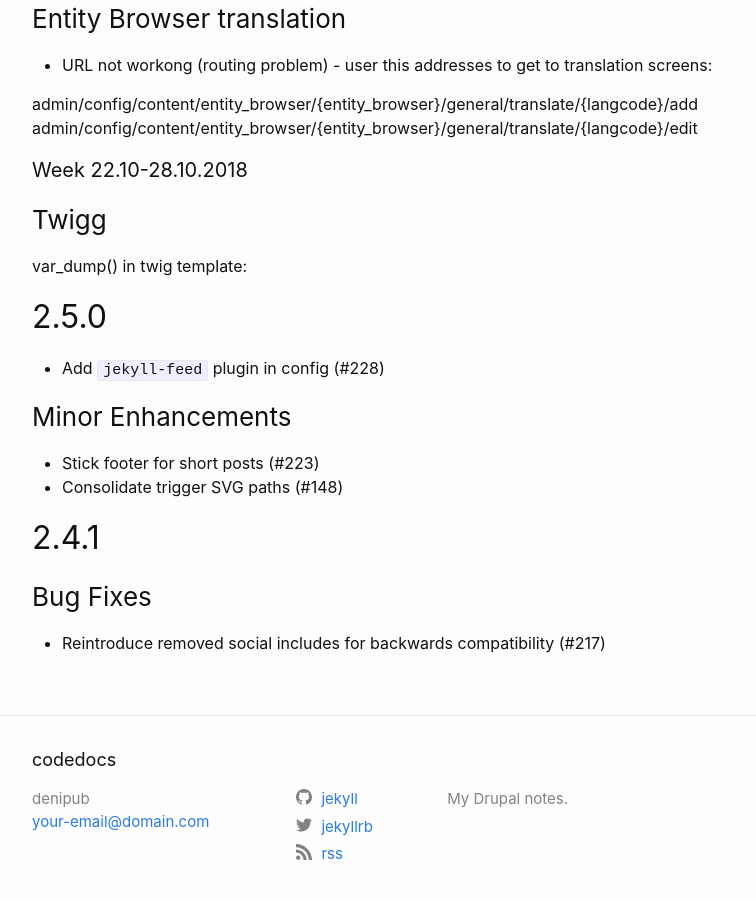
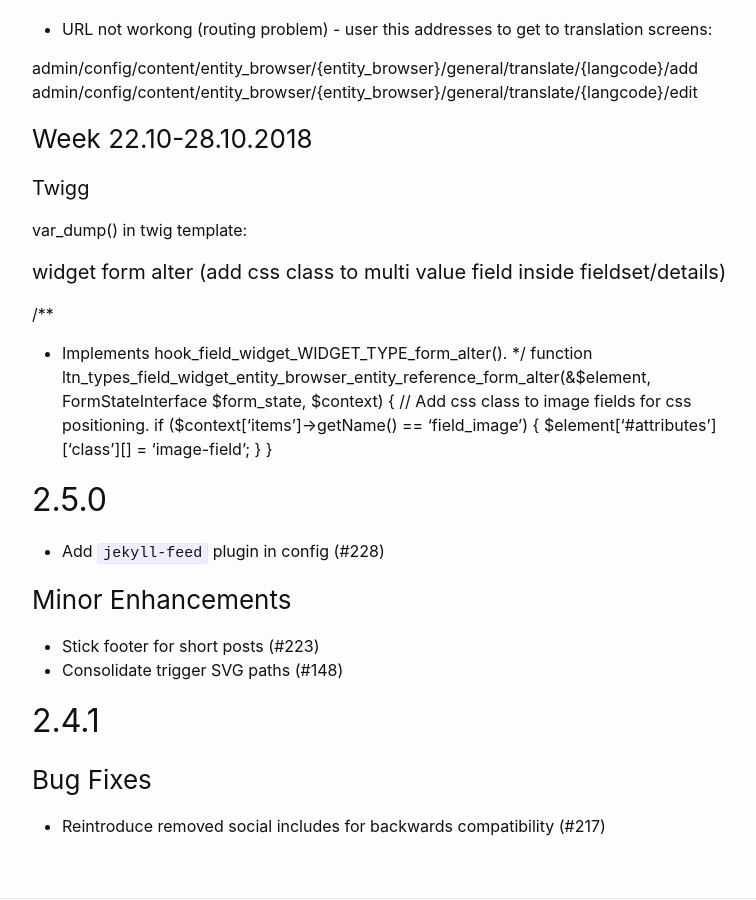
Before and after one commit to denipub/denipub.github.io, a Jekyll site: the page built from test.md, in a window 1280 px wide and 900 px high, scrolled down 1998 px. Shown: the whole window, without its empty margins (238-994 px from the left). Built offline with Jekyll 4.4.1, drawn with Linux system fonts in a browser that asks for light colours; our own code applies the rules of GitHub Pages for plain Markdown files.

Commit message:
Update test.md

```diff
--- a/test.md
+++ b/test.md
@@ -1,8 +1,8 @@
 
 ## Random
 
-#### Week 13.8-19.8.2018
-### jQuery prevent event bubbling, emptying text in ckeditor
+### Week 13.8-19.8.2018
+#### jQuery prevent event bubbling, emptying text in ckeditor
 
   * KW: event.stopPropagation(), event.stopImmediatePropagation(), event delegation (#LTN-749)
 
@@ -26,7 +26,7 @@
 (https://stackoverflow.com/questions/7448860/how-to-stop-event-propagation-when-using-delegate)
 
 
-### Drupal button for removing fields in multi value field inside Paragraphs in article node
+#### Drupal button for removing fields in multi value field inside Paragraphs in article node
 
 MODULENAME.module inside function MODULENAME_form_node_form_alter(&$form, FormStateInterface $form_state, $form_id) {
 
@@ -50,9 +50,9 @@ MODULENAME.module inside function MODULENAME_form_node_form_alter(&$form, FormSt
                   }
                 }
 
-#### Week 20.8-26.8.2018
+### Week 20.8-26.8.2018
 
-### Get taxonomy vacabulary of referenced taxonomy term (get field definition/field settings of referenced entity)
+#### Get taxonomy vacabulary of referenced taxonomy term (get field definition/field settings of referenced entity)
 
                 // Hide Tags for News article type.
                 if (isset($form['field_tags']) && strpos($entity->bundle(), 'news') !== FALSE) {
@@ -67,26 +67,39 @@ MODULENAME.module inside function MODULENAME_form_node_form_alter(&$form, FormSt
 
 
 
-### Change tabs, menu
+#### Change tabs, menu
 
 use function hook_menu_local_tasks_alter to change tabs
 use function template_preprocess_menu_local_action to change menu (admin toolbar??)
 
 
-#### Week 27.8-2.9.2018
+### Week 27.8-2.9.2018
 
-### Entity Browser translation
+#### Entity Browser translation
 
 * URL not workong (routing problem) - user this addresses to get to translation screens:
 
 admin/config/content/entity_browser/{entity_browser}/general/translate/{langcode}/add
 admin/config/content/entity_browser/{entity_browser}/general/translate/{langcode}/edit
 
-#### Week 22.10-28.10.2018
+### Week 22.10-28.10.2018
 
-### Twigg
+#### Twigg
 
 var_dump() in twig template:  {{ dump(row) }}
+
+
+#### widget form alter (add css class to multi value field inside fieldset/details)
+
+/**
+ * Implements hook_field_widget_WIDGET_TYPE_form_alter().
+ */
+function ltn_types_field_widget_entity_browser_entity_reference_form_alter(&$element, FormStateInterface $form_state, $context) {
+  // Add css class to image fields for css positioning.
+  if ($context['items']->getName() == 'field_image') {
+    $element['#attributes']['class'][] = 'image-field';
+  }
+}
 
 
 
```
